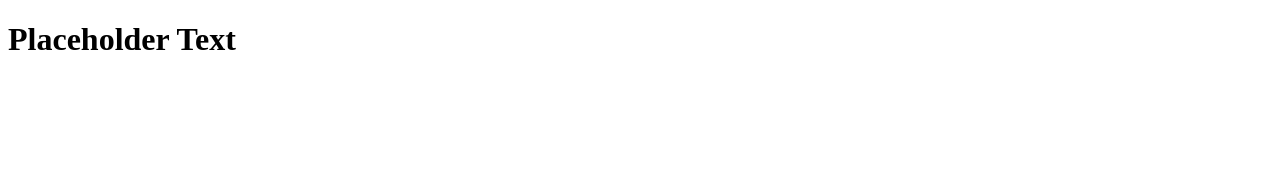
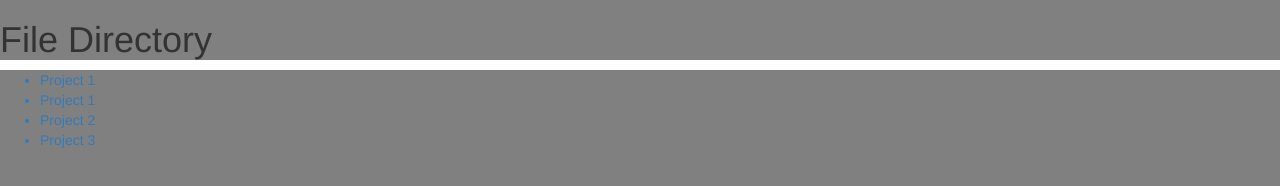
Before and after one commit to nrevans/GRA-321, a plain HTML site: page index.html in a window 1280 px wide. Drawn offline with Linux system fonts and the light colour scheme.

Commit message:
linking css to html, with minor styling

```diff
--- a/css/style.css
+++ b/css/style.css
@@ -1,7 +1,7 @@
 * {
-
+background-color:grey
 }
 
 h1 {
-
+font: helvetica
 }
--- a/index.html
+++ b/index.html
@@ -1,14 +1,23 @@
 <!DOCTYPE html>
 <html>
   <head>
-    <title>#</title>
+    <title>GRA 321 Digital Project Directory</title>
     <meta charset="UTF-8">
-    <meta name="description" content="#">
-    <meta name="keywords" content="#">
-    <meta name="author" content="#">
+    <meta name="description" content="Hello World Exercise">
+    <meta name="keywords" content="School, Slack, Presentations">
+    <meta name="author" content="Nate Evans">
+    <link href="./css/normalize.css" type="text/css" rel="stylesheet">
+    <link href="./css/style.css" type="text/css" rel="stylesheet">
   </head>
 
   <body>
-  <h1>Placeholder Text</h1>
+  <h1>File Directory</h1>
+  <ul>
+    <a href="projects/code exercises"><li>Project 1</li></a>
+    <a href="#"><li>Project 1</li></a>
+    <a href="#"><li>Project 2</li></a>
+    <a href="#"><li>Project 3</li></a>
+  <ul>
+
   </body>
 </html>
```
Also changed, not shown: 1 other file.
